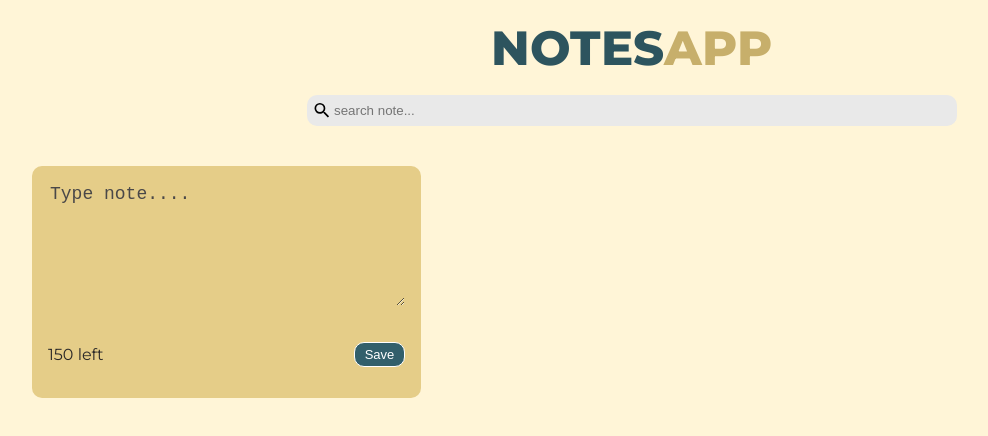
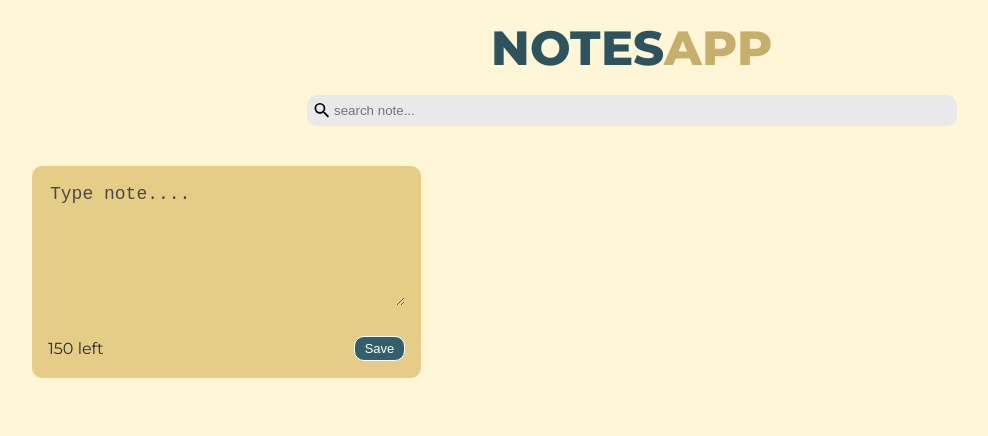
Before and after one commit to FaraiMajor/note-app, a React (Create React App) app: page / in a window 1280 px wide. Shown: the top 436 px of the page, without its empty margins (8-996 px from the left). Built offline with nearby package versions, Linux system fonts and the light colour scheme.

Commit message:
notes app complete

```diff
--- a/src/App.css
+++ b/src/App.css
@@ -97,7 +97,7 @@ body {
     background-color: #325f6b;
     border-radius: 10px;
     padding: 1rem;
-    min-height: 200px;
+    min-height: 180px;
     display: flex;
     flex-direction: column;
     justify-content: space-between;
@@ -114,7 +114,7 @@ body {
     display: flex;
     align-items: center;
     justify-content: space-between;
-    margin-bottom: 15px;
+    margin-bottom: 1px;
 }
 
 .note textarea {
--- a/src/App.js
+++ b/src/App.js
@@ -8,7 +8,7 @@ import { nanoid } from 'nanoid';
 
 function App() {
 
-  const [notes, setNotes] = useState([])
+  const [notes, setNotes] = useState(() => JSON.parse(localStorage.getItem("Notes")) || [])
   const [inputText, setInputText] = useState('')
   const [searchText, setSearchText] = useState('');
 
@@ -37,6 +37,18 @@ function App() {
     setNotes(deletedNote)
 
   }
+  // get the saved notes and add them to the array
+  useEffect(() => {
+    const data = JSON.parse(localStorage.getItem("Notes"));
+    if (data) {
+      setNotes(data);
+    }
+  }, []);
+
+  //saving data to local storage
+  useEffect(() => {
+    localStorage.setItem("Notes", JSON.stringify(notes));
+  }, [notes]);
 
   // filter off and notes from the search using searchText state
   const noteEl = notes.filter(note => note.text.toLowerCase().includes(searchText)).map(note =>
```
Also changed, not shown: 1 other file (tests, documents, lock files or other folders).
